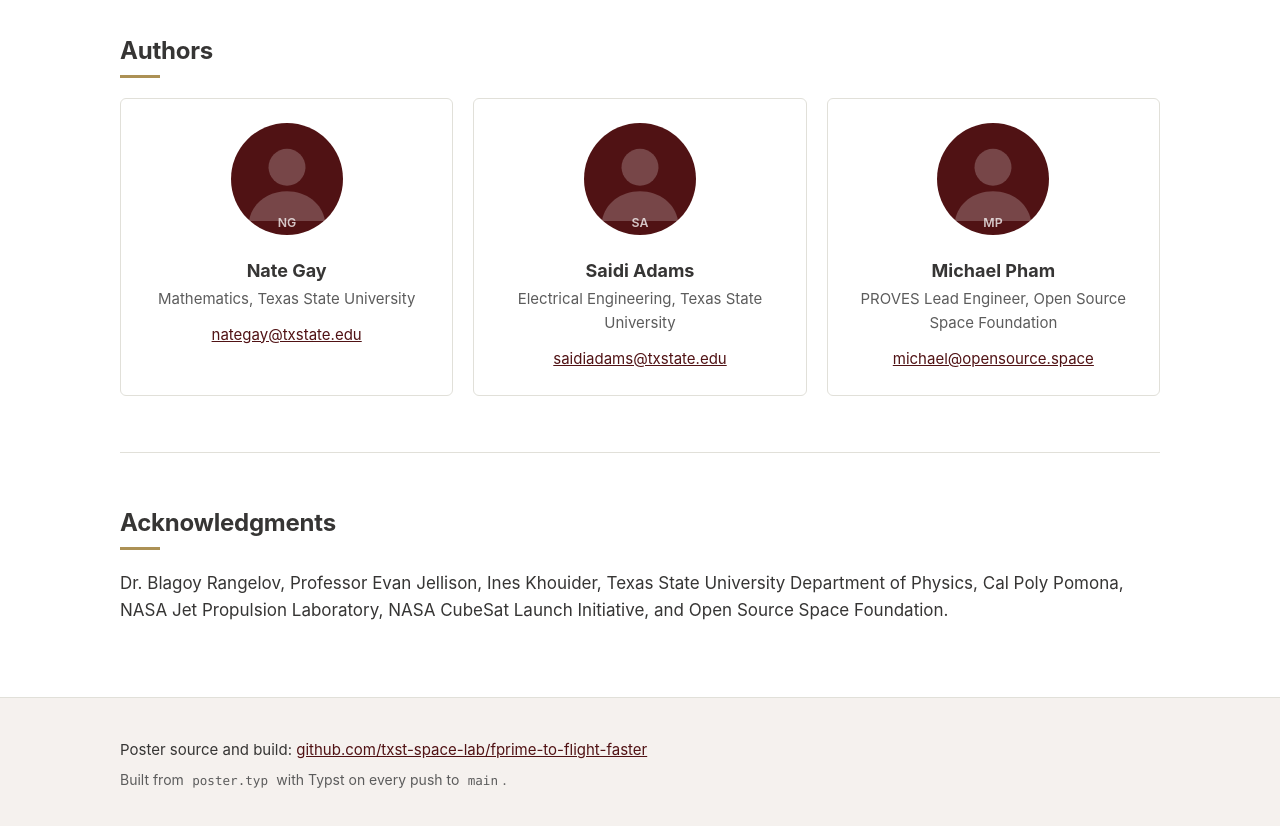
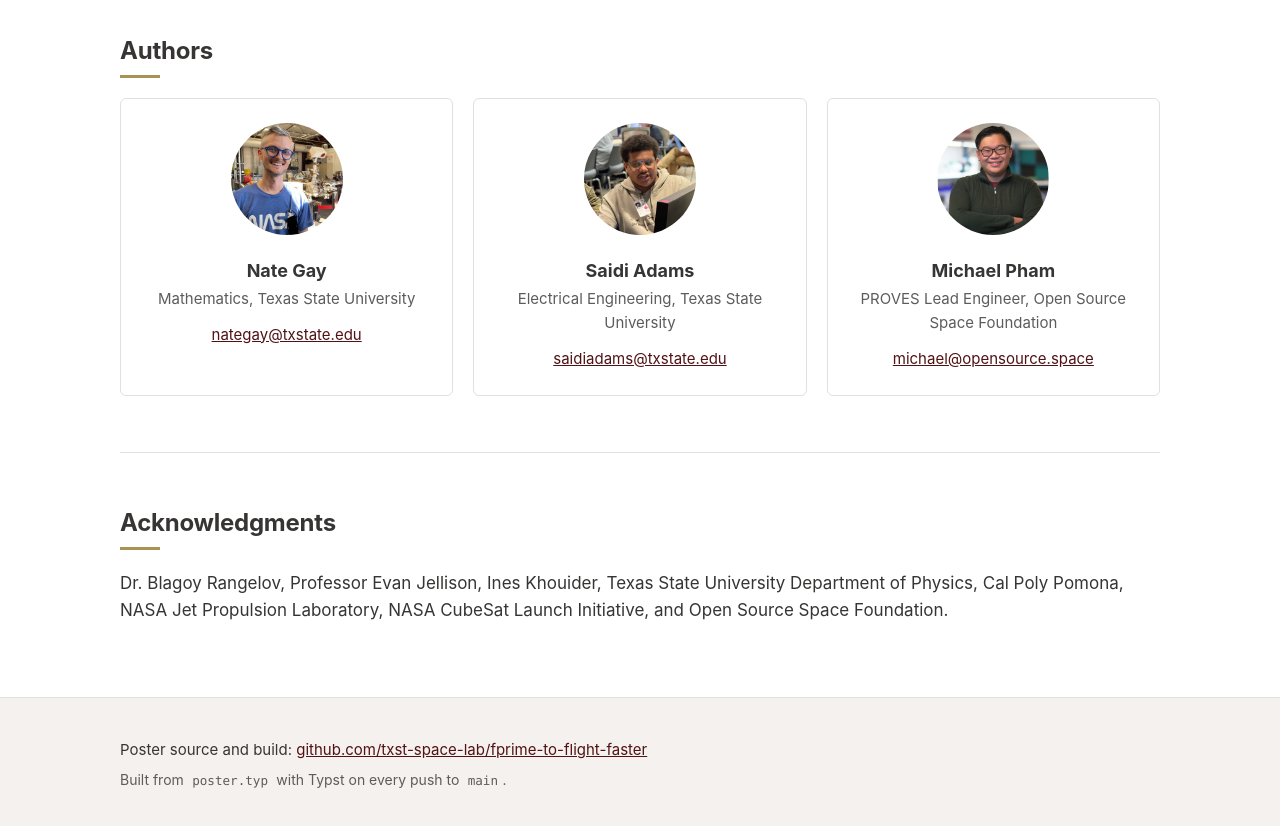
Before and after one commit to txst-space-lab/fprime-to-flight-faster, a plain HTML site: page site/index.html in a window 1280 px wide. Shown: the part 2880-3706 px from the top of the page. Drawn offline with Linux system fonts and the light colour scheme.

Commit message:
Add headshots

```diff
--- a/site/index.html
+++ b/site/index.html
@@ -95,21 +95,21 @@
     <div class="card-grid">
 
       <article class="person">
-        <img src="headshots/nate-gay.svg" alt="Placeholder headshot for Nate Gay" width="400" height="400">
+        <img src="headshots/nate-gay.jpeg" alt="Headshot of Nate Gay" width="400" height="400">
         <h3>Nate Gay</h3>
         <p class="role">Mathematics, Texas State University</p>
         <p class="contact"><a href="mailto:nategay@txstate.edu">nategay@txstate.edu</a></p>
       </article>
 
       <article class="person">
-        <img src="headshots/saidi-adams.svg" alt="Placeholder headshot for Saidi Adams" width="400" height="400">
+        <img src="headshots/saidi-adams.jpeg" alt="Headshot of Saidi Adams" width="400" height="400">
         <h3>Saidi Adams</h3>
         <p class="role">Electrical Engineering, Texas State University</p>
         <p class="contact"><a href="mailto:saidiadams@txstate.edu">saidiadams@txstate.edu</a></p>
       </article>
 
       <article class="person">
-        <img src="headshots/michael-pham.svg" alt="Placeholder headshot for Michael Pham" width="400" height="400">
+        <img src="headshots/michael-pham.jpeg" alt="Headshot of Michael Pham" width="400" height="400">
         <h3>Michael Pham</h3>
         <p class="role">PROVES Lead Engineer, Open Source Space Foundation</p>
         <p class="contact"><a href="mailto:michael@opensource.space">michael@opensource.space</a></p>
```
Also changed, not shown: site/headshots/michael-pham.jpeg (added), site/headshots/michael-pham.svg (deleted), site/headshots/nate-gay.jpeg (added), site/headshots/nate-gay.svg (deleted), site/headshots/saidi-adams.jpeg (added), site/headshots/saidi-adams.svg (deleted).
